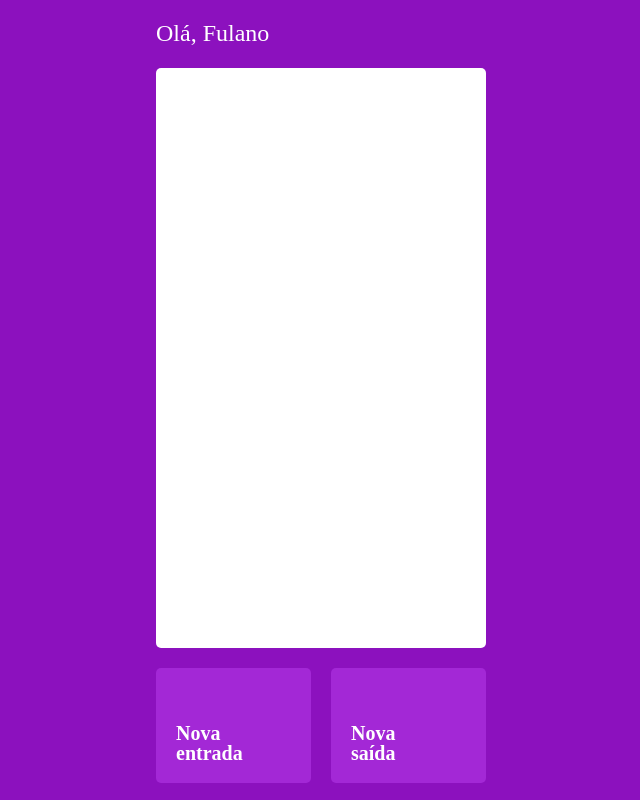
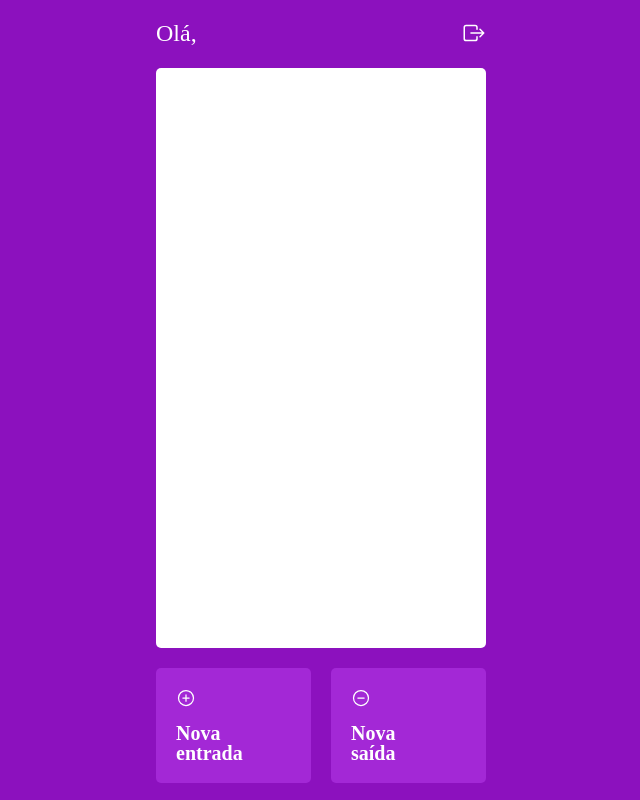
Before and after one commit to Canudin/projeto14-mywallet-front, a React (Create React App) app: page /home in a window 1280 px wide. Shown: the whole page, without its empty margins (319-959 px from the left). Built offline with nearby package versions, Linux system fonts and the light colour scheme; no server answers; a web font is replaced by a local one.

Commit message:
v1.1.0 - get/home working

```diff
--- a/public/index.html
+++ b/public/index.html
@@ -6,6 +6,8 @@
     <meta name="viewport" content="width=device-width, initial-scale=1" />
     <meta name="theme-color" content="#000000" />
     <meta name="description" content="Web site created using create-react-app" />
+    <!-- <link rel="stylesheet" href="../src/css/reset.css" />
+    <link rel="stylesheet" href="../src/css/style.css" /> -->
     <title>React App</title>
   </head>
   <body>
--- a/src/App.js
+++ b/src/App.js
@@ -8,6 +8,7 @@ import LoginPage from "./components/LoginPage";
 import SignInPage from "./components/SignInPage";
 import HomePage from "./components/HomePage";
 import NovaEntrada from "./components/NovaEntrada";
+import NovaSaida from "./components/NovaSaida";
 import { useState } from "react";
 
 export default function App() {
@@ -26,7 +27,7 @@ export default function App() {
             <Route path={"/cadastro"} element={<SignInPage />} />
             <Route path={"/home"} element={<HomePage />} />
             <Route path={"/nova-entrada"} element={<NovaEntrada />} />
-            <Route path={"/nova-saida"} element={<HomePage />} />
+            <Route path={"/nova-saida"} element={<NovaSaida />} />
           </Routes>
         </Container>
       </BrowserRouter>
--- a/src/components/HomePage.js
+++ b/src/components/HomePage.js
@@ -5,8 +5,9 @@ import { useContext, useEffect } from "react";
 import axios from "axios";
 
 export default function HomePage() {
+  const { userData, setUserData } = useContext(AuthContext);
   const navigate = useNavigate();
-  const { userData, setUserData } = useContext(AuthContext);
+
   useEffect(() => {
     const config = {
       headers: {
@@ -14,14 +15,17 @@ export default function HomePage() {
       },
     };
     const request = axios.get("http://localhost:5000/home", config);
-    request.then((item) => console.log(item));
+    request.then((item) => {
+      const { _id, email, name } = item.data;
+      setUserData({...userData, _id: _id, email: email, name:name})
+    });
     return () => {};
   }, []);
 
   return (
     <HomeContainer>
       <Greetings>
-        <span>Olá, Fulano</span>
+        <span>Olá, {userData.name}</span>
         <ion-icon name="exit-outline"></ion-icon>
       </Greetings>
       <Registers />
```
